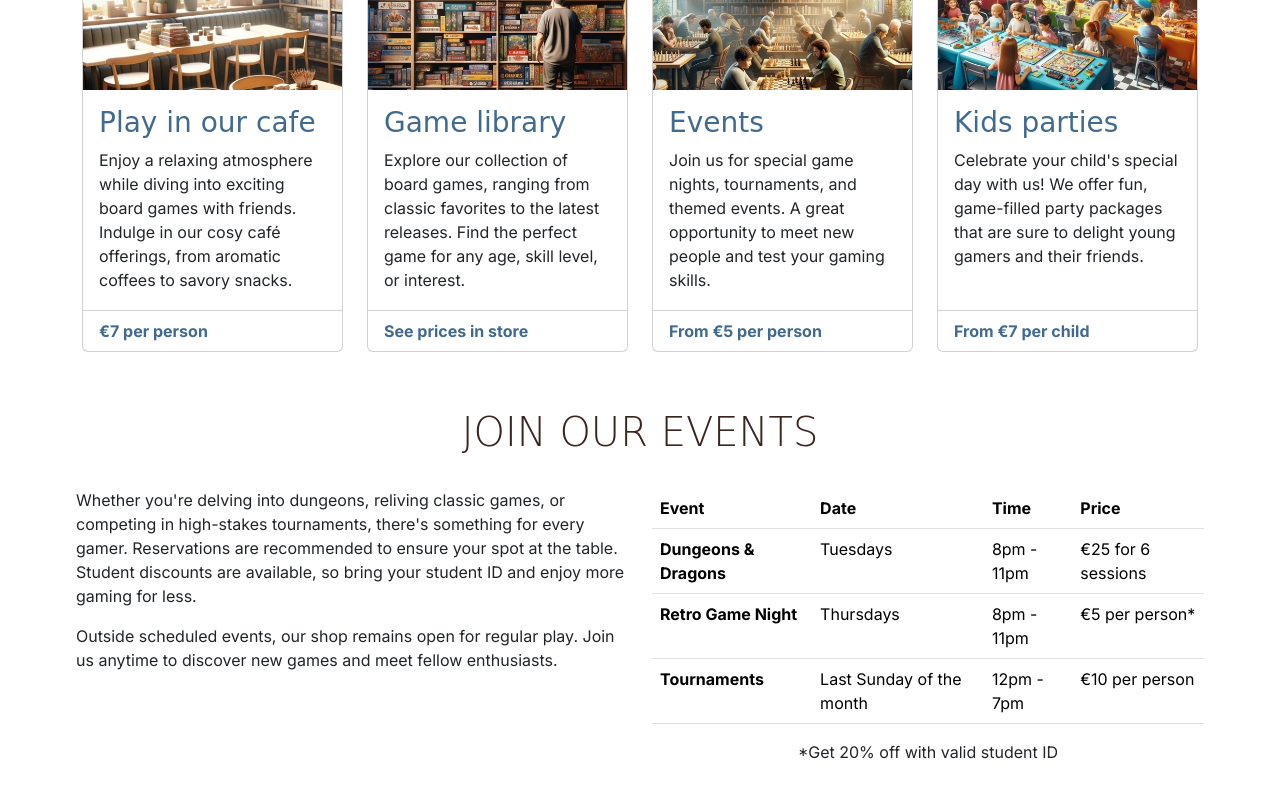
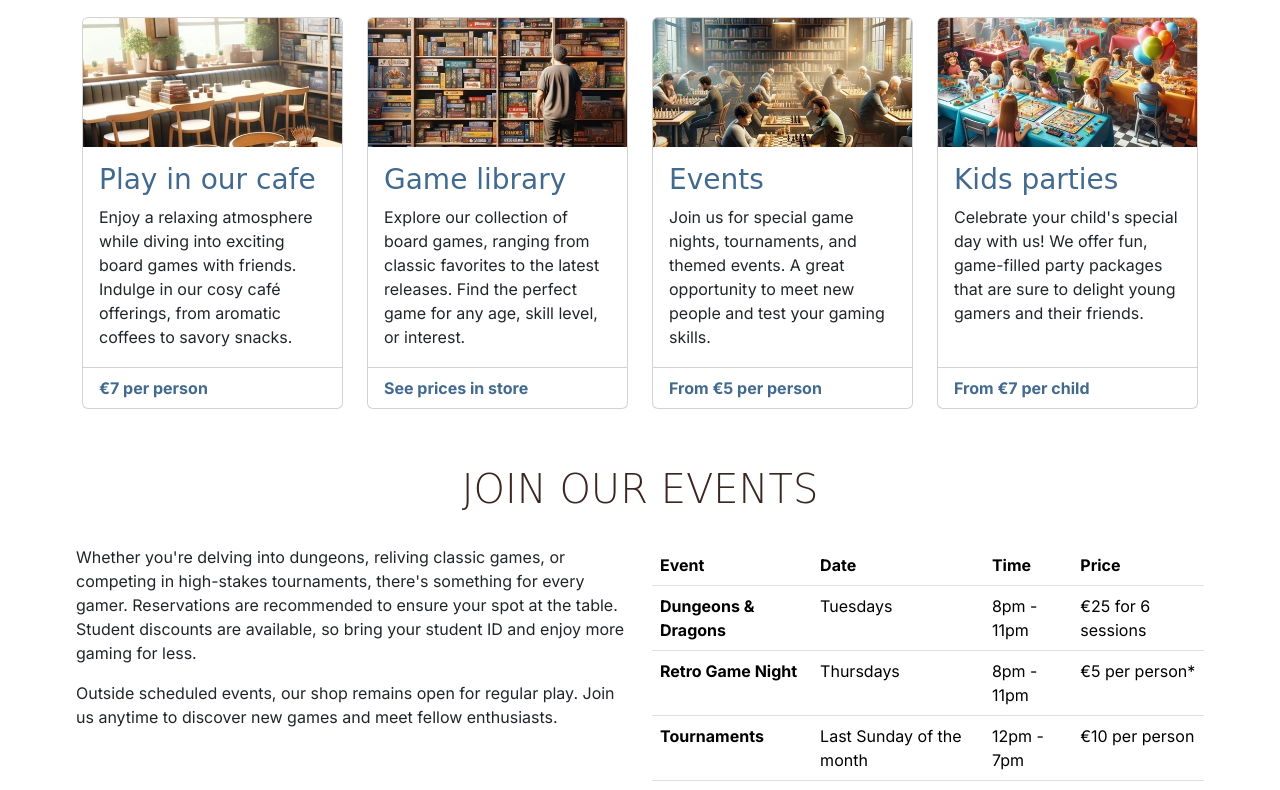
Before and after one commit to DR-developer98/Boardwalk-games, a plain HTML site: page index.html in a window 1280 px wide. Shown: the part 710-1500 px from the top of the page. Drawn offline with nearby package versions, Linux system fonts and the light colour scheme; a web font is replaced by a local one.

Commit message:
Push body content down to avoid overlapping navbar

```diff
--- a/assets/css/style.css
+++ b/assets/css/style.css
@@ -15,6 +15,7 @@
 
 body {
     font-family: var(--primary-font);
+    padding-top: 57.15px; /*pushes content of the body down to avoid navbar covering heading*/
 }
 
 h1,
```
